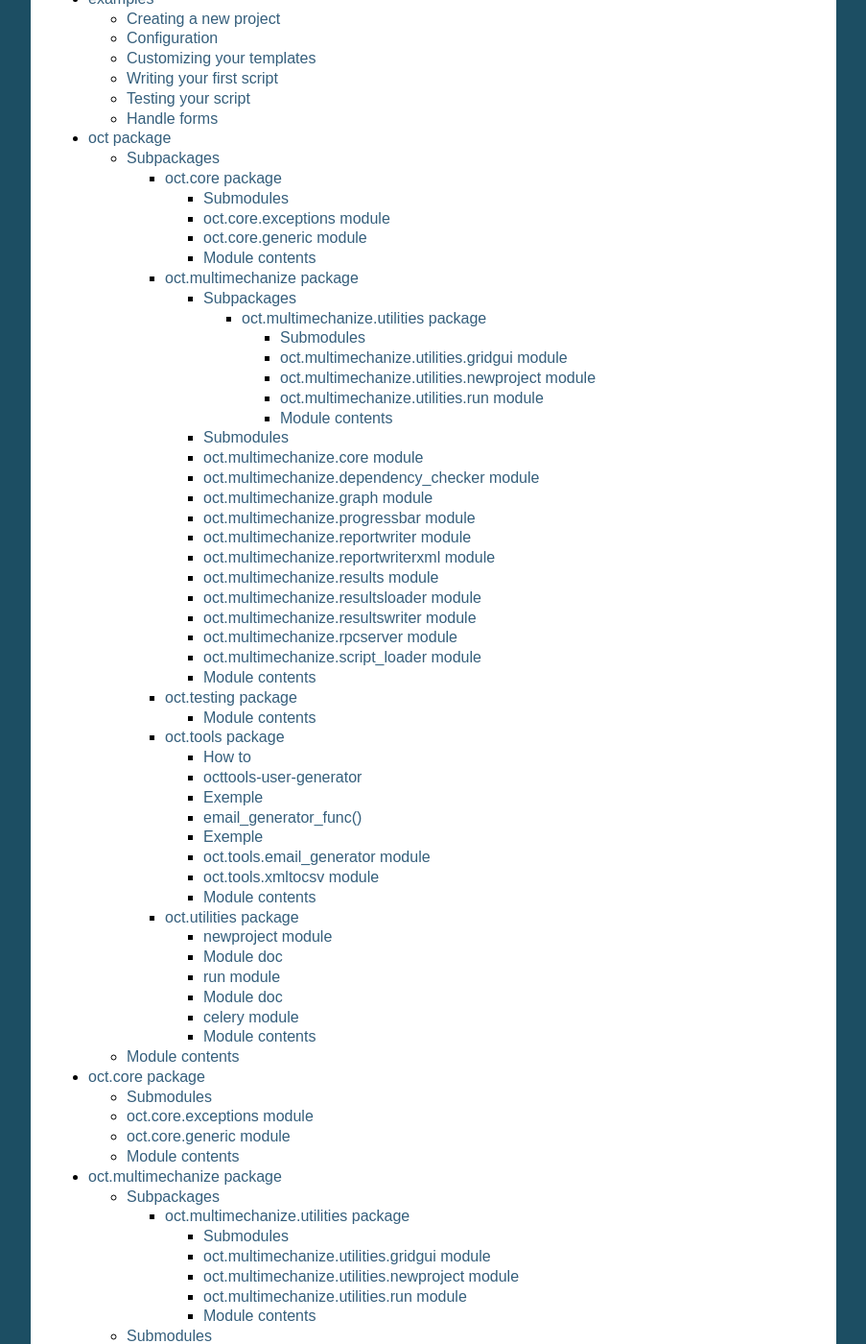
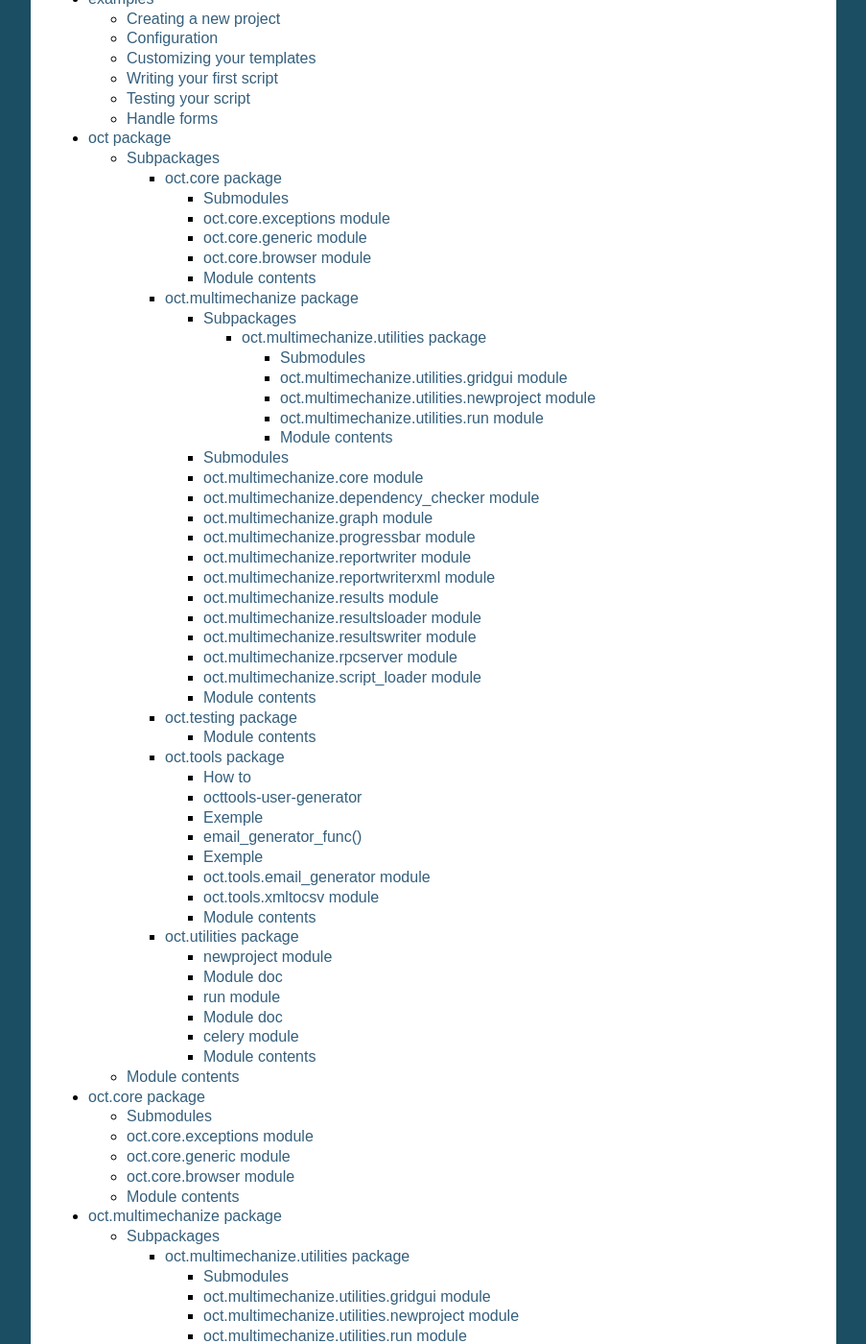
Before and after one commit to TheGhouls/oct, a Sphinx documentation site: the page built from doc/index.rst, in a window 1280 px wide and 1400 px high, scrolled down 1659 px. Shown: the whole window at 96% size, without its empty margins (198-1101 px from the left). Built offline with Sphinx 7.4.7, drawn with Linux system fonts in a browser that asks for light colours.

Commit message:
update doc for core module

```diff
--- a/doc/oct.core.rst
+++ b/doc/oct.core.rst
@@ -20,6 +20,14 @@ oct.core.generic module
     :undoc-members:
     :show-inheritance:
 
+oct.core.browser module
+-----------------------
+
+.. automodule:: oct.core.browser
+    :members:
+    :undoc-members:
+    :show-inheritance:
+
 
 Module contents
 ---------------
```
